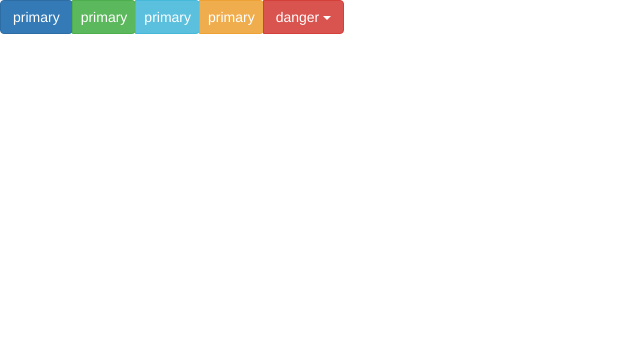
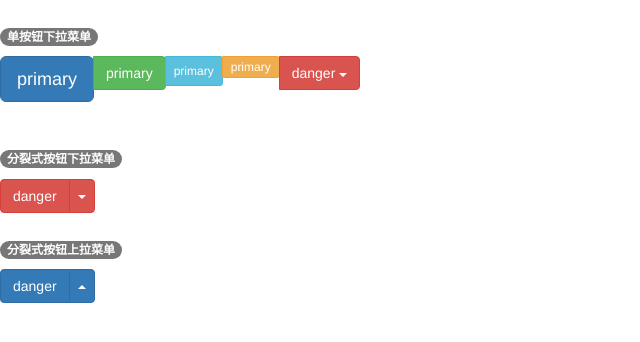
Before and after one commit to hukuan1/BootStrap, a plain HTML site: page 按钮式下拉菜单.html in a window 1280 px wide. Shown: the whole page, without its empty margins (0-640 px from the left). Drawn offline with nearby package versions, Linux system fonts and the light colour scheme.

Commit message:
update 按钮式下拉菜单.html

```diff
--- a/按钮式下拉菜单.html
+++ b/按钮式下拉菜单.html
@@ -1,5 +1,6 @@
 <!DOCTYPE html>
 <html>
+
 	<head>
 		<meta charset="utf-8">
 		<title></title>
@@ -7,25 +8,65 @@
 		<script src="//cdn.bootcss.com/jquery/1.11.3/jquery.min.js"></script>
 		<script src="js/bootstrap.js"></script>
 	</head>
+
 	<body>
-		<!--分裂式按钮下拉菜单-->
+		<!--单按钮下拉菜单-->
+		<h3><span class="badge">单按钮下拉菜单</span></h3>
 		<div class="btn-group">
-			<button class="btn btn-primary dropdown-toggle" type="button" data-toggle="dropdown">primary</button>
+			<button class="btn btn-primary btn-lg dropdown-toggle" type="button" data-toggle="dropdown">primary</button>
 			<button class="btn btn-success dropdown-toggle" type="button" data-toggle="dropdown">primary</button>
-			<button class="btn btn-info dropdown-toggle" type="button" data-toggle="dropdown">primary</button>
-			<button class="btn btn-warning dropdown-toggle" type="button" data-toggle="dropdown">primary</button>
+			<button class="btn btn-info btn-sm dropdown-toggle" type="button" data-toggle="dropdown">primary</button>
+			<button class="btn btn-warning btn-xs dropdown-toggle" type="button" data-toggle="dropdown">primary</button>
 			<div class="btn-group">
 				<button class="btn btn-danger dropdown-toggle" type="button" data-toggle="dropdown">
 					danger
-				<span class="caret"></span>
+					<span class="caret"></span>
 				</button>
 				<ul class="dropdown-menu">
-					<li><a href="#">1</a></li>
-					<li><a href="#">2</a></li>
+					<li><a href="#">1</a>
+					</li>
+					<li><a href="#">2</a>
+					</li>
 					<li class="divider"></li>
-					<li><a href="#">3</a></li>
+					<li><a href="#">3</a>
+					</li>
 				</ul>
 			</div>
 		</div>
-	</body>
+		<br />
+		<br />
+		<!--分裂式按钮下拉菜单-->
+		<h3><span class="badge">分裂式按钮下拉菜单</span></h3>
+		<div class="btn-group">
+			<button class="btn btn-danger">danger</button>
+			<button class="btn btn-danger dropdown-toggle" type="button" data-toggle="dropdown">
+				<span class="caret"></span>
+			</button>
+			<ul class="dropdown-menu">
+				<li><a href="#">1</a>
+				</li>
+				<li><a href="#">2</a>
+				</li>
+				<li class="divider"></li>
+				<li><a href="#">3</a>
+				</li>
+			</ul>
+		</div>
+		<!--分裂式按钮上拉菜单-->
+		<h3><span class="badge">分裂式按钮上拉菜单</span></h3>
+		<div class="btn-group dropup">
+			<button class="btn btn-primary">danger</button>
+			<button class="btn btn-primary dropdown-toggle" type="button" data-toggle="dropdown">
+				<span class="caret"></span>
+			</button>
+			<ul class="dropdown-menu">
+				<li><a href="#">1</a>
+				</li>
+				<li><a href="#">2</a>
+				</li>
+				<li class="divider"></li>
+				<li><a href="#">3</a>
+				</li>
+			</ul>
+		</div>
 </html>
```
